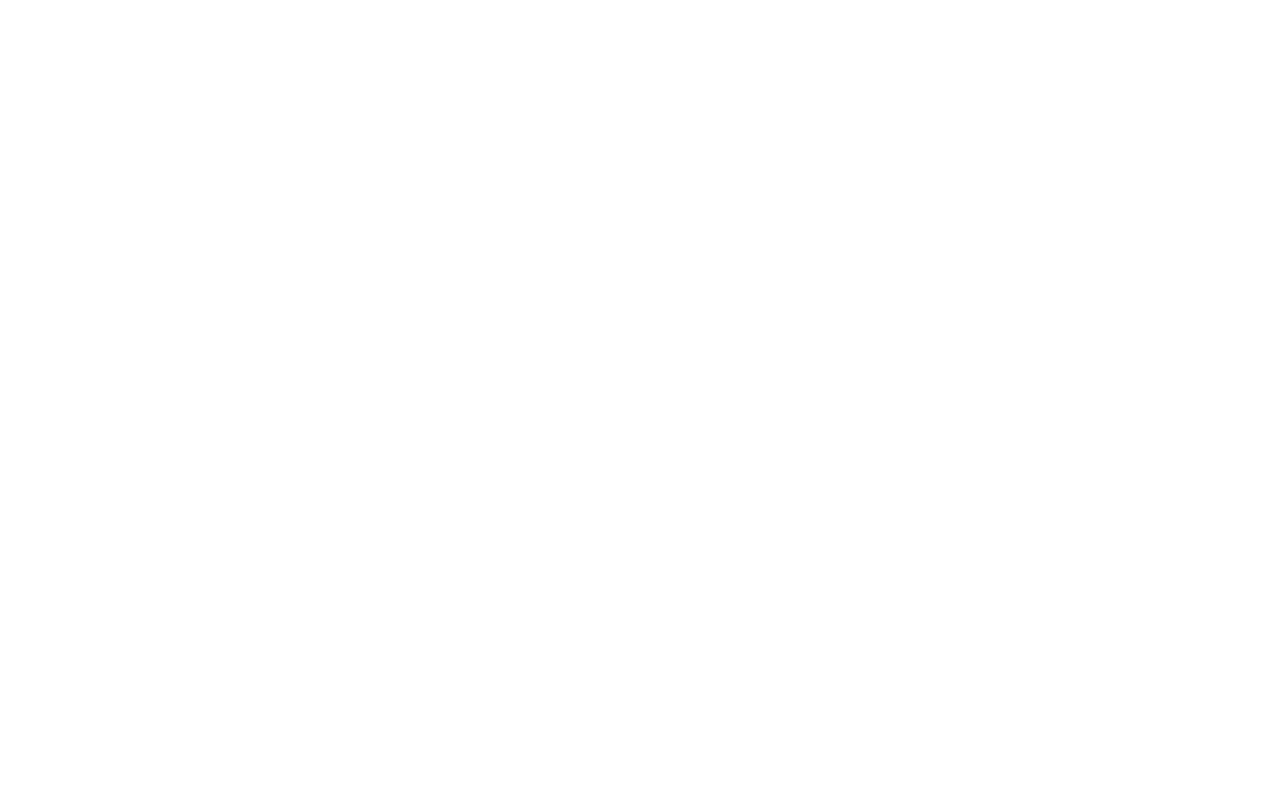
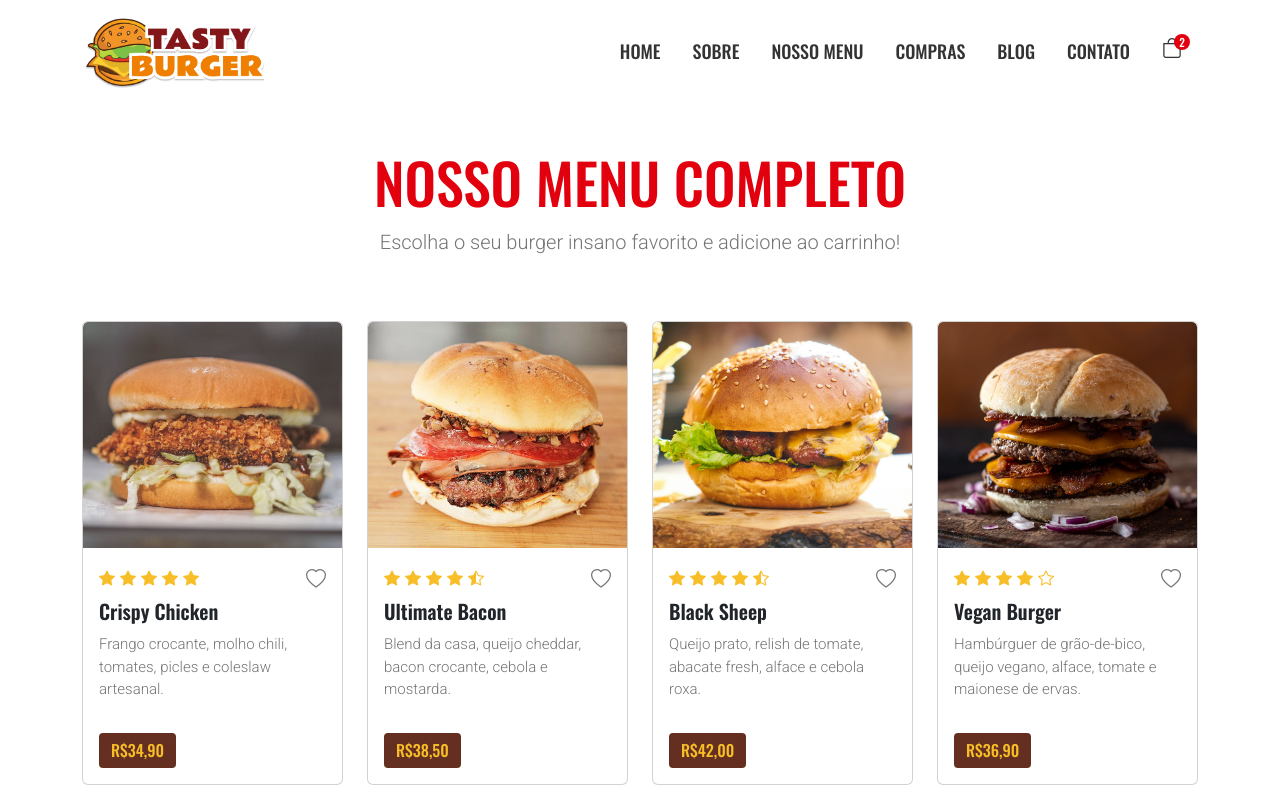
Before and after one commit to Wanderson-A-Timoteo/food-app, a React (Create React App) app: page /menu in a window 1280 px wide. Before the commit this address had no page. Shown: the top 800 px of the page. Built offline with nearby package versions, Linux system fonts and the light colour scheme.

Commit message:
feat: cria pagina Nosso Menu reaproveitando Cards e integrando rotas

```diff
--- a/src/App.js
+++ b/src/App.js
@@ -2,6 +2,7 @@
 import { BrowserRouter as Router, Routes, Route } from "react-router-dom";
 import Home from "./pages/Home/Home";
 import About from "./pages/About/About";
+import Menu from "./pages/Menu/Menu";
 
 function App() {
   return (
@@ -9,6 +10,7 @@
       <Routes>
         <Route path="/" element={<Home />} />
         <Route path="/about" element={<About />} />
+        <Route path="/menu" element={<Menu />} />
       </Routes>
     </Router>
   );
--- /dev/null
+++ b/src/pages/Menu/Menu.js
@@ -0,0 +1,79 @@
+import React from "react";
+import Layout from "../../components/Layouts/Layout";
+import { Container, Row, Col } from "react-bootstrap";
+import Cards from "../../components/Layouts/Cards";
+import "../../styles/MenuStyle.css";
+
+// Importação das imagens
+import Image1 from "../../assets/menu/burger-11.jpg";
+import Image2 from "../../assets/menu/burger-12.jpg";
+import Image3 from "../../assets/menu/burger-13.jpg";
+import Image4 from "../../assets/menu/burger-14.jpg";
+import Image5 from "../../assets/menu/burger-15.jpg";
+import Image6 from "../../assets/menu/burger-16.jpg";
+import Image7 from "../../assets/menu/burger-17.jpg";
+import Image8 from "../../assets/menu/burger-18.jpg";
+
+// Array de Dados
+const mockData = [
+  { id: "0001", image: Image1, title: "Crispy Chicken", paragraph: "Frango crocante, molho chili, tomates, picles e coleslaw artesanal.", rating: 5, price: 34.90 },
+  { id: "0002", image: Image2, title: "Ultimate Bacon", paragraph: "Blend da casa, queijo cheddar, bacon crocante, cebola e mostarda.", rating: 4.5, price: 38.50 },
+  { id: "0003", image: Image3, title: "Black Sheep", paragraph: "Queijo prato, relish de tomate, abacate fresh, alface e cebola roxa.", rating: 4.5, price: 42.00 },
+  { id: "0004", image: Image4, title: "Vegan Burger", paragraph: "Hambúrguer de grão-de-bico, queijo vegano, alface, tomate e maionese de ervas.", rating: 4, price: 36.90 },
+  { id: "0005", image: Image5, title: "Double Burger", paragraph: "Dois blends de 160g, dobro de cheddar, picles e molho especial.", rating: 5, price: 45.90 },
+  { id: "0006", image: Image6, title: "Turkey Burger", paragraph: "Hambúrguer de peru suculento, cheddar, cebola caramelizada e alface.", rating: 4, price: 32.00 },
+  { id: "0007", image: Image7, title: "Smokey House", paragraph: "Blend defumado, queijo provolone, cebola crispy e molho barbecue.", rating: 4.5, price: 39.90 },
+  { id: "0008", image: Image8, title: "Classic Burger", paragraph: "O clássico: carne, queijo, ketchup, mostarda, picles e cebola branca.", rating: 4, price: 28.50 },
+];
+
+// Função para renderizar as estrelas
+const renderRatingIcons = (rating) => {
+  const stars = [];
+  for (let i = 0; i < 5; i++) {
+    if (rating > 0.5) {
+      stars.push(<i key={i} className="bi bi-star-fill"></i>);
+      rating--;
+    } else if (rating > 0 && rating < 1) {
+      stars.push(<i key={"half"} className="bi bi-star-half"></i>);
+      rating--;
+    } else {
+      stars.push(<i key={`empty${i}`} className="bi bi-star"></i>);
+    }
+  }
+  return stars;
+};
+
+function Menu() {
+  return (
+    <Layout>
+      <section className="menu_page_section pt-5 pb-5">
+        <Container>
+          {/* Cabeçalho da Página */}
+          <Row className="mb-5 text-center mt-5">
+            <Col>
+              <h2 className="title_menu">Nosso Menu Completo</h2>
+              <p className="subtitle_menu">Escolha o seu burger insano favorito e adicione ao carrinho!</p>
+            </Col>
+          </Row>
+
+          {/* Listagem de Produtos usando o componente Cards */}
+          <Row>
+            {mockData.map((cardData, index) => (
+              <Cards
+                key={index}
+                image={cardData.image}
+                rating={cardData.rating}
+                title={cardData.title}
+                paragraph={cardData.paragraph}
+                price={cardData.price}
+                renderRatingIcons={renderRatingIcons}
+              />
+            ))}
+          </Row>
+        </Container>
+      </section>
+    </Layout>
+  );
+}
+
+export default Menu;
--- /dev/null
+++ b/src/styles/MenuStyle.css
@@ -0,0 +1,95 @@
+/* Container */
+.menu_page_section {
+  background-color: var(--white);
+  min-height: 80vh;
+  padding-top: 100px;
+  padding-bottom: 100px;
+}
+
+/* Títulos */
+.title_menu {
+  font-size: 3.5rem;
+  color: var(--light-red);
+  margin-top: 50px;
+}
+
+.subtitle_menu {
+  color: var(--grey);
+  font-size: 1.25rem;
+  font-family: var(--roboto-font);
+}
+
+/* ESTILOS DOS CARDS */
+.menu_page_section .card-img-top {
+  transition: all 500ms ease-in-out;
+}
+
+.menu_page_section .item_rating i {
+  color: var(--yellow);
+  padding-right: 5px;
+}
+
+.menu_page_section .wishlist i {
+  color: var(--grey);
+  font-size: 20px;
+  cursor: pointer;
+}
+
+.menu_page_section .wishlist i:hover {
+  color: var(--light-red);
+}
+
+.menu_page_section .card-title {
+  font-family: var(--oswald-font);
+  font-weight: 600;
+  margin-top: 5px;
+  margin-bottom: 10px;
+}
+
+.menu_page_section .card-text {
+  color: var(--grey);
+  font-size: 15px;
+}
+
+.menu_page_section .menu_price {
+  background-color: var(--bg-coffee);
+  display: inline-block;
+  padding: 7px 12px;
+  border-radius: 4px;
+}
+
+.menu_page_section .menu_price h5 {
+  color: var(--yellow);
+  font-size: 1rem;
+}
+
+/* Animação do Botão "Adicionar" */
+.menu_page_section .add_to_card a {
+  background: var(--yellow);
+  display: inline-block;
+  font-size: 1rem;
+  line-height: 1;
+  font-weight: 700;
+  padding: 8px 14px;
+  border-radius: 4px;
+  opacity: 0;
+  transform: translateY(100px);
+  transition: all 500ms ease-in-out;
+}
+
+.menu_page_section .card:hover .card-img-top {
+  transform: scale(1.1);
+}
+
+.menu_page_section .card:hover .add_to_card a {
+  transform: translateY(0px);
+  opacity: 1;
+}
+
+/* Responsividade */
+@media (max-width: 767px) {
+  .title_menu {
+    font-size: 2.5rem;
+    margin-top: 30px;
+  }
+}
```
